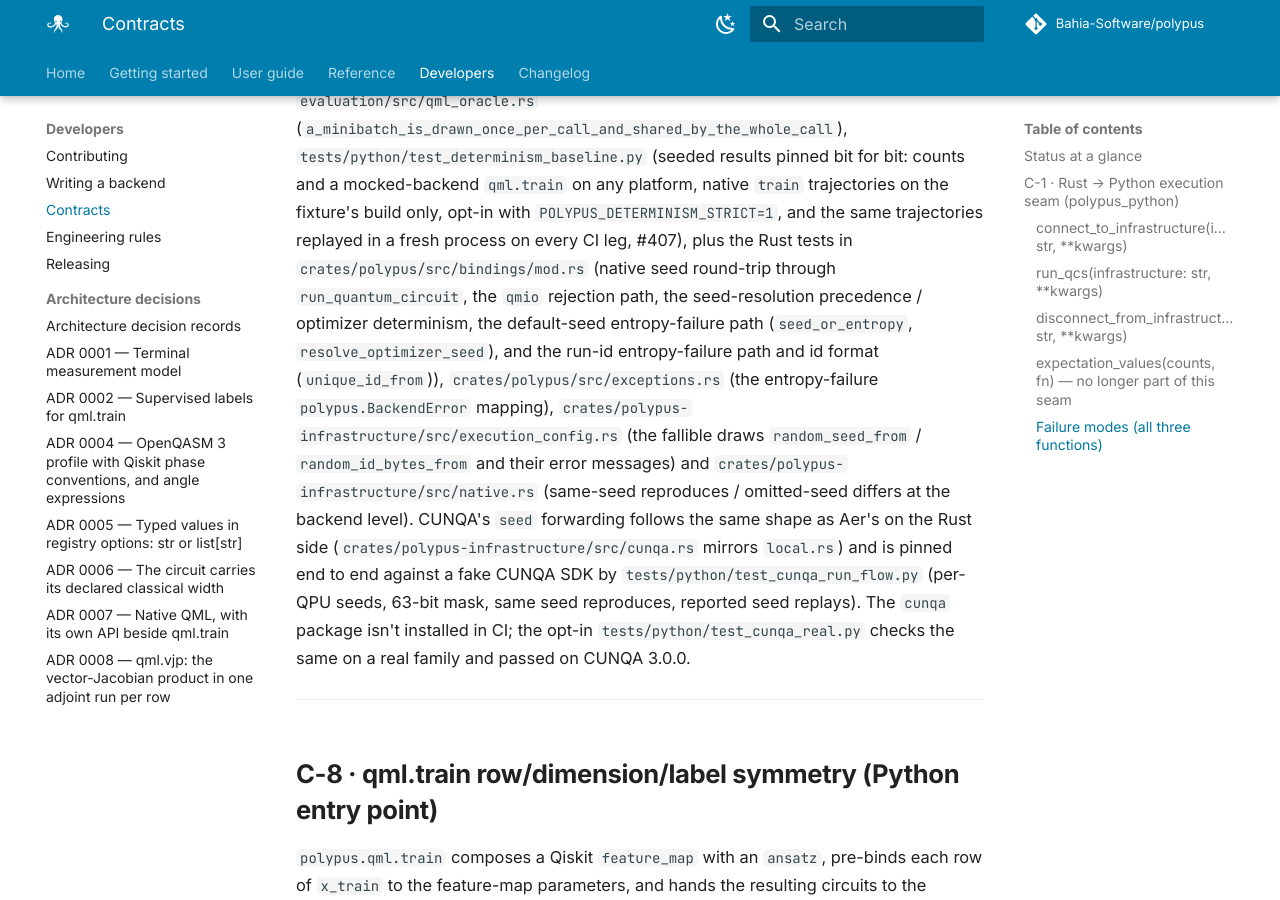
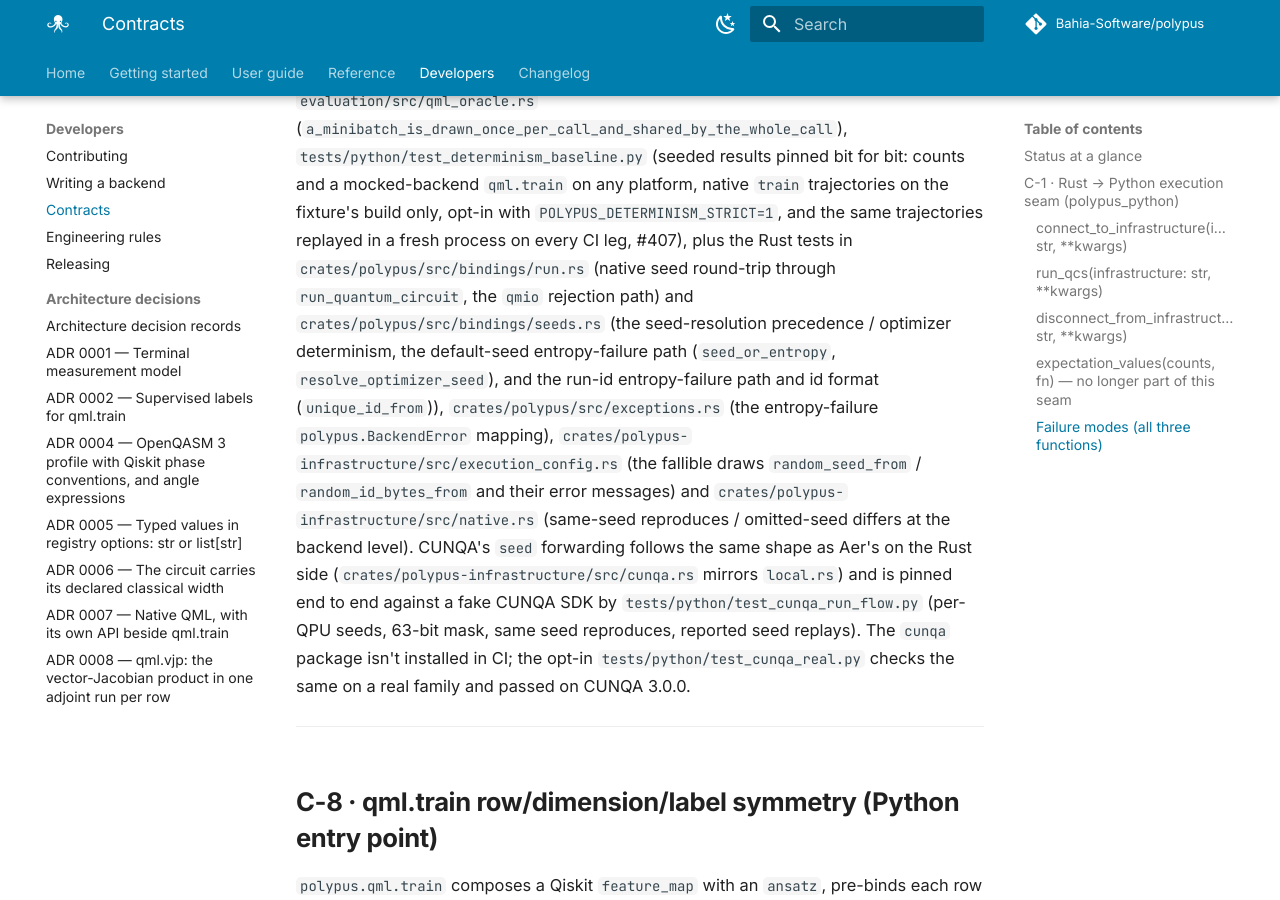
Before and after one commit to Bahia-Software/polypus, an MkDocs documentation site: the page built from docs/CONTRACTS.md, in a window 1280 px wide and 900 px high, scrolled down 56623 px. Built offline with MkDocs 1.6.1 and Material for MkDocs 9.7.7, drawn with Linux system fonts in a browser that asks for light colours; plug-ins that fetch from the network failed and are left out; comment, search, counter and statistics services are not loaded; some of the changed text lies outside the part shown.

Commit message:
docs: point the references at the new bindings modules
Path references only, now that SignalInterrupt, validate_id, the seed
tests and the QML entry points live outside bindings/mod.rs; no
contract rule changes.

Refs: #419

```diff
--- a/docs/CONTRACTS.md
+++ b/docs/CONTRACTS.md
@@ -322,7 +322,7 @@ shutdown); `interpreter_unavailable_in_external_maps_to_keyboard_interrupt`,
 (`create_backend_with_a_noise_model_fails_typed_when_attaching_is_forbidden`
 among them); `signal_polling_cancels_when_the_interpreter_is_unavailable` and
 `statevector_cancellation_raises_keyboard_interrupt` in
-`crates/polypus/src/bindings/mod.rs`.
+`crates/polypus/src/bindings/interrupt.rs`.
 An external optimizer: `an_exception_is_recorded_with_its_class`,
 `a_failed_run_calls_neither_method` and
 `an_unavailable_interpreter_is_recorded_without_calling_python` in
@@ -1099,7 +1099,7 @@ and `crates/polypus-sim/tests/contracts.rs` (simulator).
     `TypeError` for any other value; an exception recorded as itself; a
     failed run not calling Python; the `TypeError` for a non-callable) and
     `a_callback_is_checked_after_final_shots_and_before_the_backend` in
-    `bindings/mod.rs`, `tests/python/test_callback.py` (the `TypeError`
+    `bindings/entry_tests.rs`, `tests/python/test_callback.py` (the `TypeError`
     before the CUNQA seam in all three entry points and after `final_shots`;
     keyword-only; one call per iteration for every optimizer through `train`,
     `qml.train` and `Model.fit`, with `evaluations` equal to the circuits
@@ -2002,9 +2002,10 @@ counts and a mocked-backend `qml.train` on any platform, native `train`
 trajectories on the fixture's build only, opt-in with
 `POLYPUS_DETERMINISM_STRICT=1`, and the same trajectories replayed in a fresh
 process on every CI leg, #407), plus the Rust tests in
-`crates/polypus/src/bindings/mod.rs` (native seed round-trip through
-`run_quantum_circuit`, the `qmio` rejection path, the seed-resolution
-precedence / optimizer determinism, the default-seed entropy-failure path
+`crates/polypus/src/bindings/run.rs` (native seed round-trip through
+`run_quantum_circuit`, the `qmio` rejection path) and
+`crates/polypus/src/bindings/seeds.rs` (the seed-resolution precedence /
+optimizer determinism, the default-seed entropy-failure path
 (`seed_or_entropy`, `resolve_optimizer_seed`), and the run-id entropy-failure
 path and id format (`unique_id_from`)), `crates/polypus/src/exceptions.rs`
 (the entropy-failure `polypus.BackendError` mapping),
```
Also changed, not shown: docs/ENGINEERING.md (+1 -1 lines), 2 other files.
